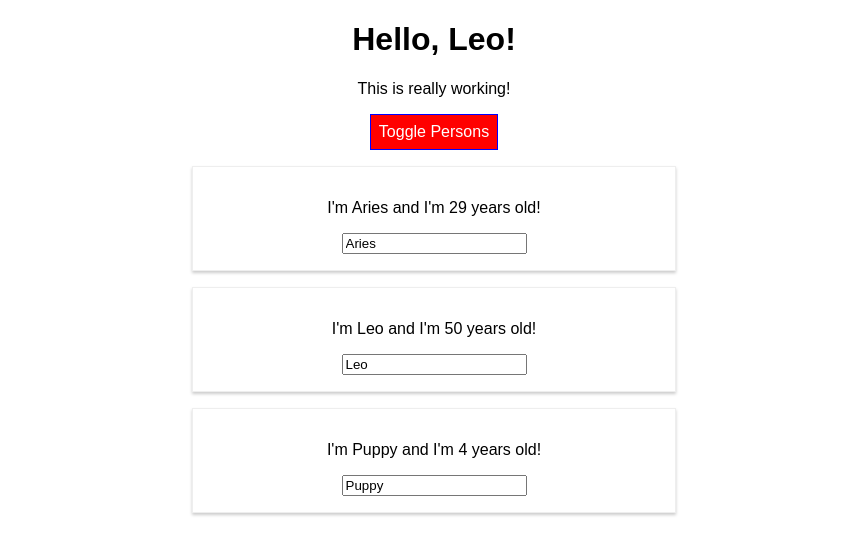
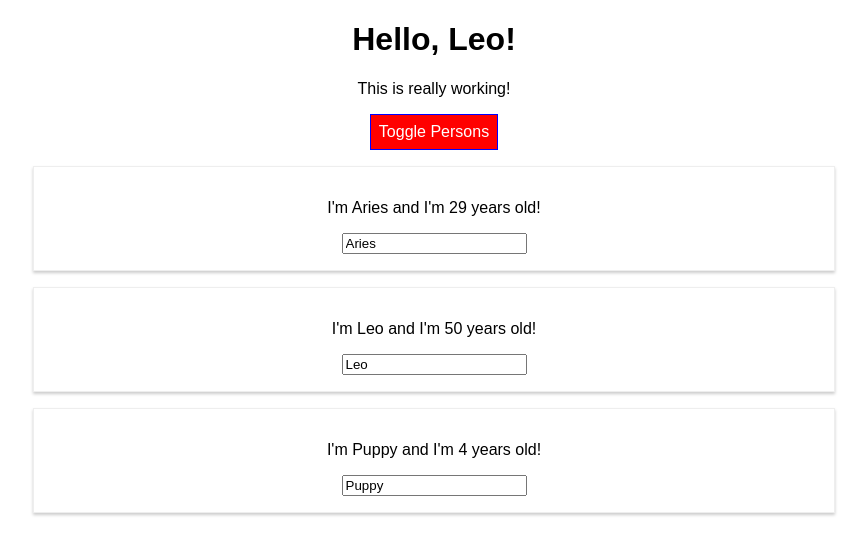
Before and after one commit to selmadelgado/react-16, a React (Create React App) app: page / in a window 1280 px wide. Both pictures are taken after a click on the button "Toggle Persons". Shown: the top 554 px of the page, without its empty margins (206-1073 px from the left). Built offline with nearby package versions, Linux system fonts and the light colour scheme.

Commit message:
Remove Radium to use CSS Modules

```diff
--- a/src/App.js
+++ b/src/App.js
@@ -1,6 +1,5 @@
 import React, { Component } from 'react';
 import './App.css';
-import Radium, { StyleRoot } from 'radium';
 import Person from './Person/Person';
 
 class App extends Component {
@@ -49,11 +48,7 @@ class App extends Component {
       font: 'inherit',
       border: '1px solid blue',
       padding: '8px',
-      cursor: 'pointer',
-      ':hover': {
-        backgroundColor: 'lightgreen',
-        color: 'black'
-      }
+      cursor: 'pointer'
     };
 
     let persons = null;
@@ -73,10 +68,6 @@ class App extends Component {
       );
 
       style.backgroundColor = 'red';
-      style[':hover'] = {
-        backgroundColor: 'pink',
-        color: 'black'
-      };
     }
 
     const classes = [];
@@ -89,7 +80,6 @@ class App extends Component {
 
 
     return (
-      <StyleRoot>
         <div className="App">
         <h1>Hello, Leo!</h1>
         <p className={classes.join(' ')}>This is really working!</p>
@@ -101,9 +91,8 @@ class App extends Component {
         {persons}
 
         </div>
-      </StyleRoot>
     );
   }
 }
 
-export default Radium(App);
+export default App;
--- a/src/Person/Person.js
+++ b/src/Person/Person.js
@@ -1,16 +1,9 @@
 import React from 'react';
-import Radium from 'radium';
 import './Person.css';
 
 const person = (props) => {
-    const style = {
-        '@media (min-width: 500px)' : {
-            width: '450px'
-        }
-    };
-
     return  (
-    <div className="Person" style={style}>
+    <div className="Person">
        <p onClick={props.click}>I'm {props.name} and I'm {props.age} years old!</p>
        <p>{props.children}</p>
        <input type="text"
@@ -20,4 +13,4 @@ const person = (props) => {
    )
 };
 
-export default Radium(person);
+export default (person);
```
